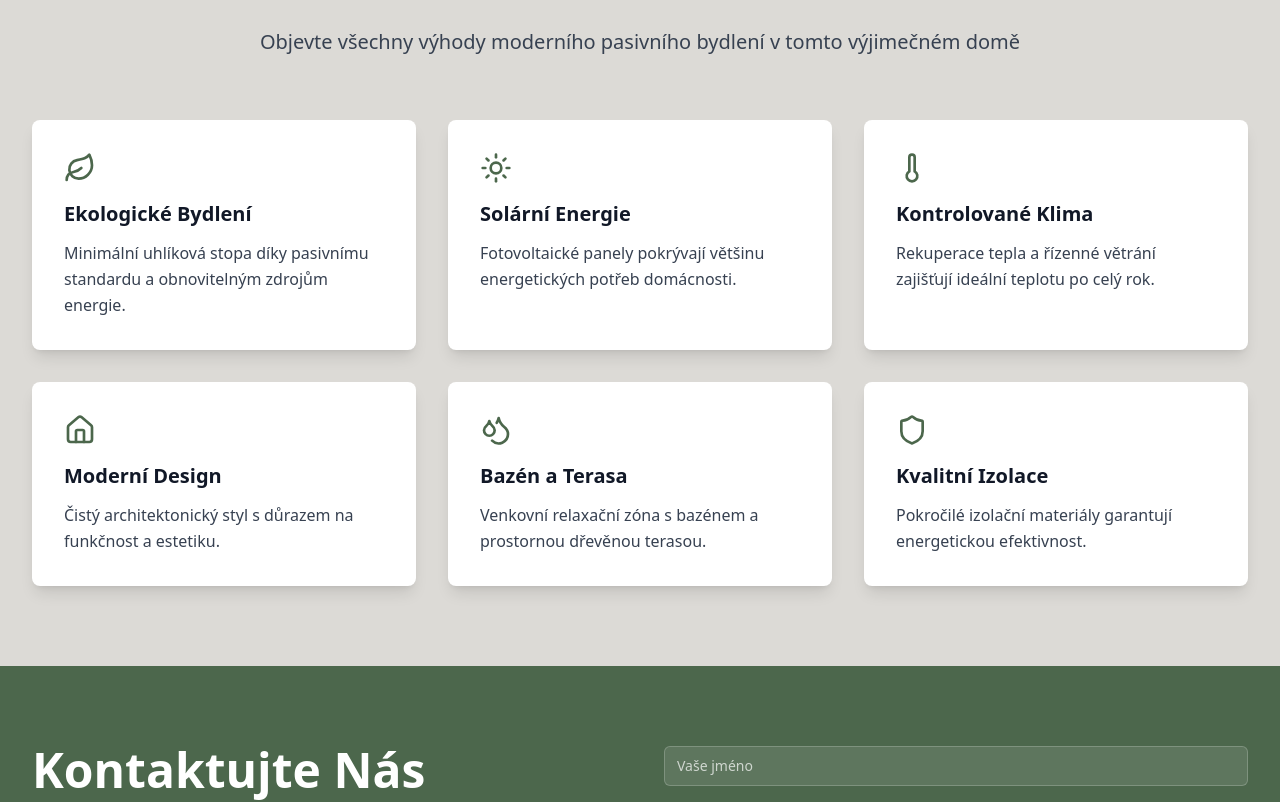
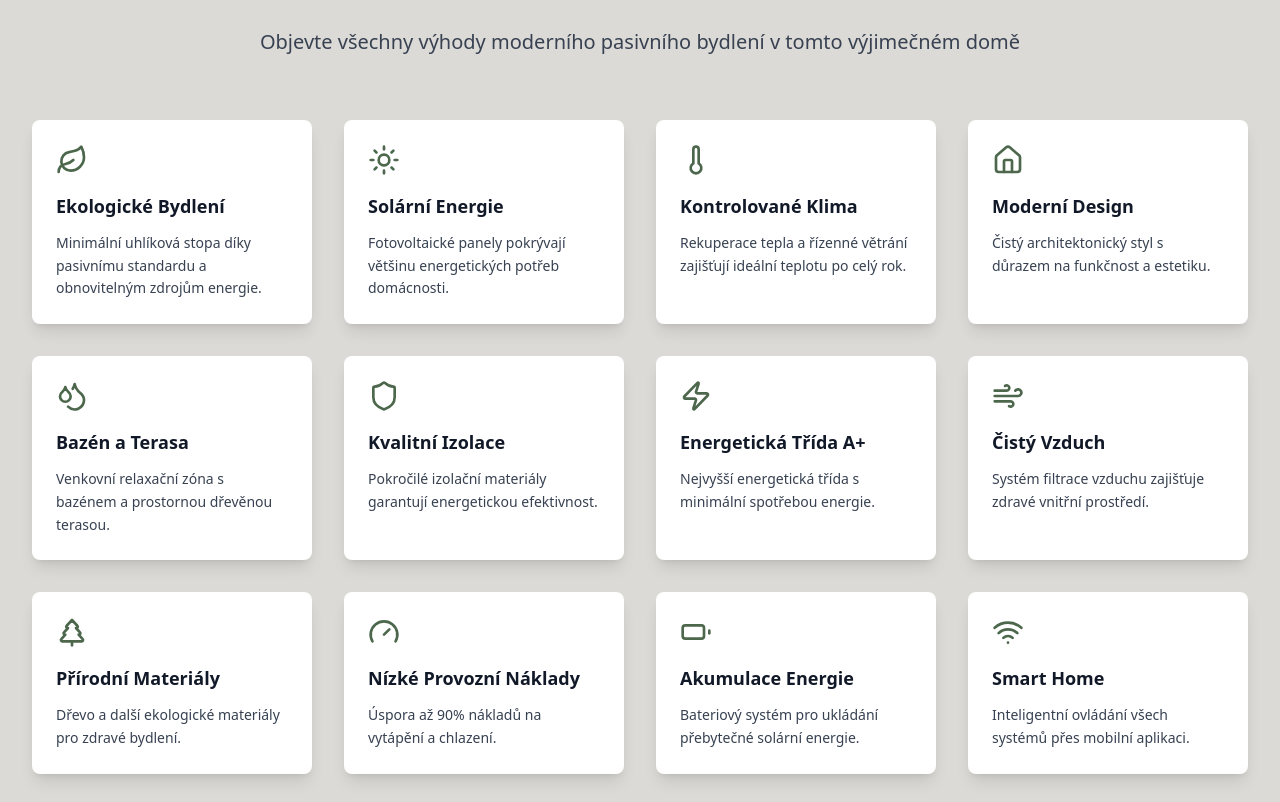
Before and after one commit to DavidKrecek/dreamy-passive-home-showcase, a React (Vite) app: page / in a window 1280 px wide. Shown: the part 1526-2328 px from the top of the page. Built offline with nearby package versions, Linux system fonts and the light colour scheme.

Commit message:
Add more key features
Add more key features to the features section.

```diff
--- a/src/components/FeaturesSection.tsx
+++ b/src/components/FeaturesSection.tsx
@@ -1,6 +1,6 @@
 
 import React from 'react';
-import { Leaf, Sun, Thermometer, Home, Droplets, Shield } from 'lucide-react';
+import { Leaf, Sun, Thermometer, Home, Droplets, Shield, Zap, Wind, TreePine, Gauge, Battery, Wifi } from 'lucide-react';
 
 const FeaturesSection = () => {
   const features = [
@@ -33,6 +33,36 @@ const FeaturesSection = () => {
       icon: <Shield className="h-8 w-8" />,
       title: "Kvalitní Izolace",
       description: "Pokročilé izolační materiály garantují energetickou efektivnost."
+    },
+    {
+      icon: <Zap className="h-8 w-8" />,
+      title: "Energetická Třída A+",
+      description: "Nejvyšší energetická třída s minimální spotřebou energie."
+    },
+    {
+      icon: <Wind className="h-8 w-8" />,
+      title: "Čistý Vzduch",
+      description: "Systém filtrace vzduchu zajišťuje zdravé vnitřní prostředí."
+    },
+    {
+      icon: <TreePine className="h-8 w-8" />,
+      title: "Přírodní Materiály",
+      description: "Dřevo a další ekologické materiály pro zdravé bydlení."
+    },
+    {
+      icon: <Gauge className="h-8 w-8" />,
+      title: "Nízké Provozní Náklady",
+      description: "Úspora až 90% nákladů na vytápění a chlazení."
+    },
+    {
+      icon: <Battery className="h-8 w-8" />,
+      title: "Akumulace Energie",
+      description: "Bateriový systém pro ukládání přebytečné solární energie."
+    },
+    {
+      icon: <Wifi className="h-8 w-8" />,
+      title: "Smart Home",
+      description: "Inteligentní ovládání všech systémů přes mobilní aplikaci."
     }
   ];
 
@@ -48,20 +78,20 @@ const FeaturesSection = () => {
           </p>
         </div>
 
-        <div className="grid grid-cols-1 md:grid-cols-2 lg:grid-cols-3 gap-8">
+        <div className="grid grid-cols-1 md:grid-cols-2 lg:grid-cols-3 xl:grid-cols-4 gap-8">
           {features.map((feature, index) => (
             <div
               key={index}
-              className="bg-white rounded-lg p-8 shadow-lg hover:shadow-xl transition-shadow duration-300 animate-slide-up"
+              className="bg-white rounded-lg p-6 shadow-lg hover:shadow-xl transition-shadow duration-300 animate-slide-up"
               style={{ animationDelay: `${index * 0.1}s` }}
             >
               <div className="text-nature-green mb-4">
                 {feature.icon}
               </div>
-              <h3 className="text-xl font-semibold text-gray-900 mb-3">
+              <h3 className="text-lg font-semibold text-gray-900 mb-3">
                 {feature.title}
               </h3>
-              <p className="text-gray-700 leading-relaxed">
+              <p className="text-gray-700 leading-relaxed text-sm">
                 {feature.description}
               </p>
             </div>
```
